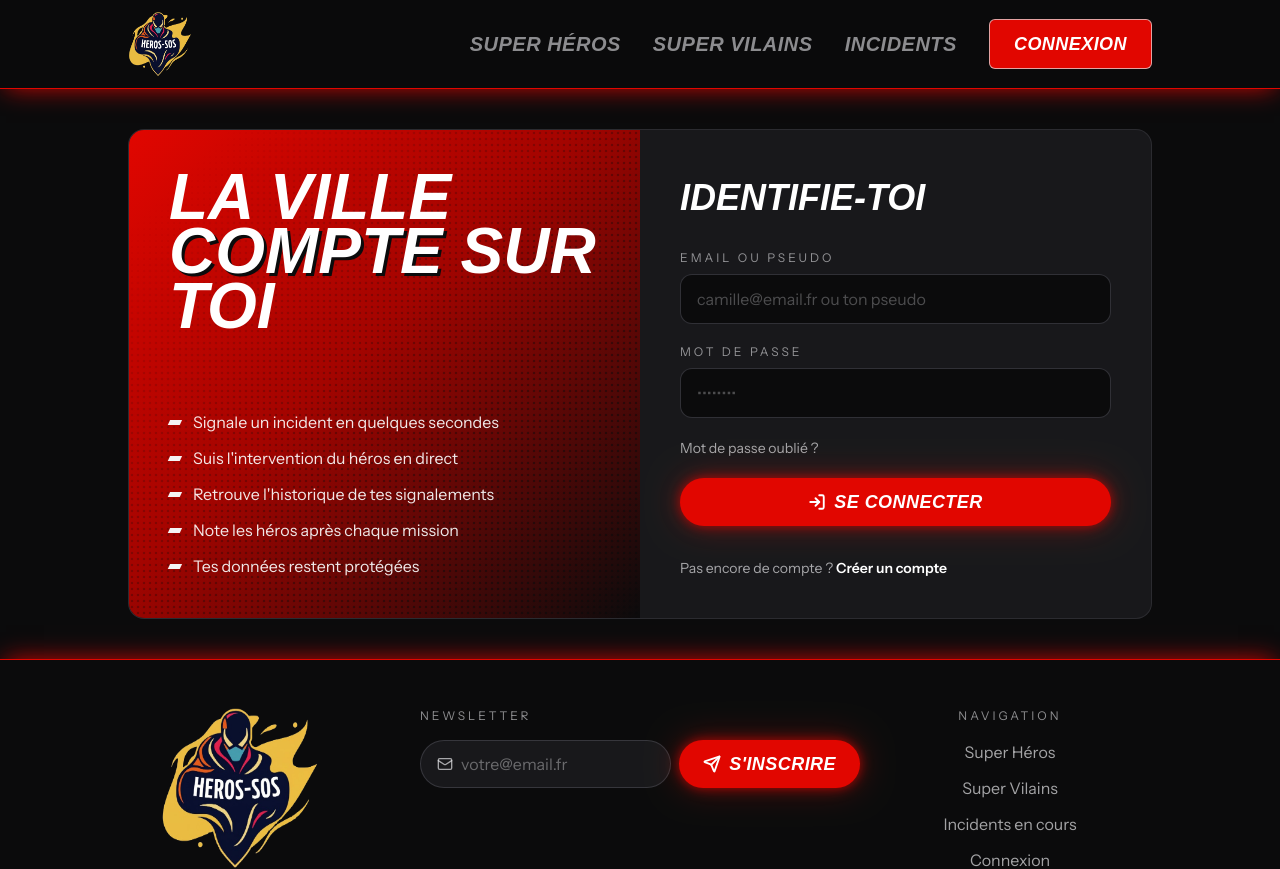
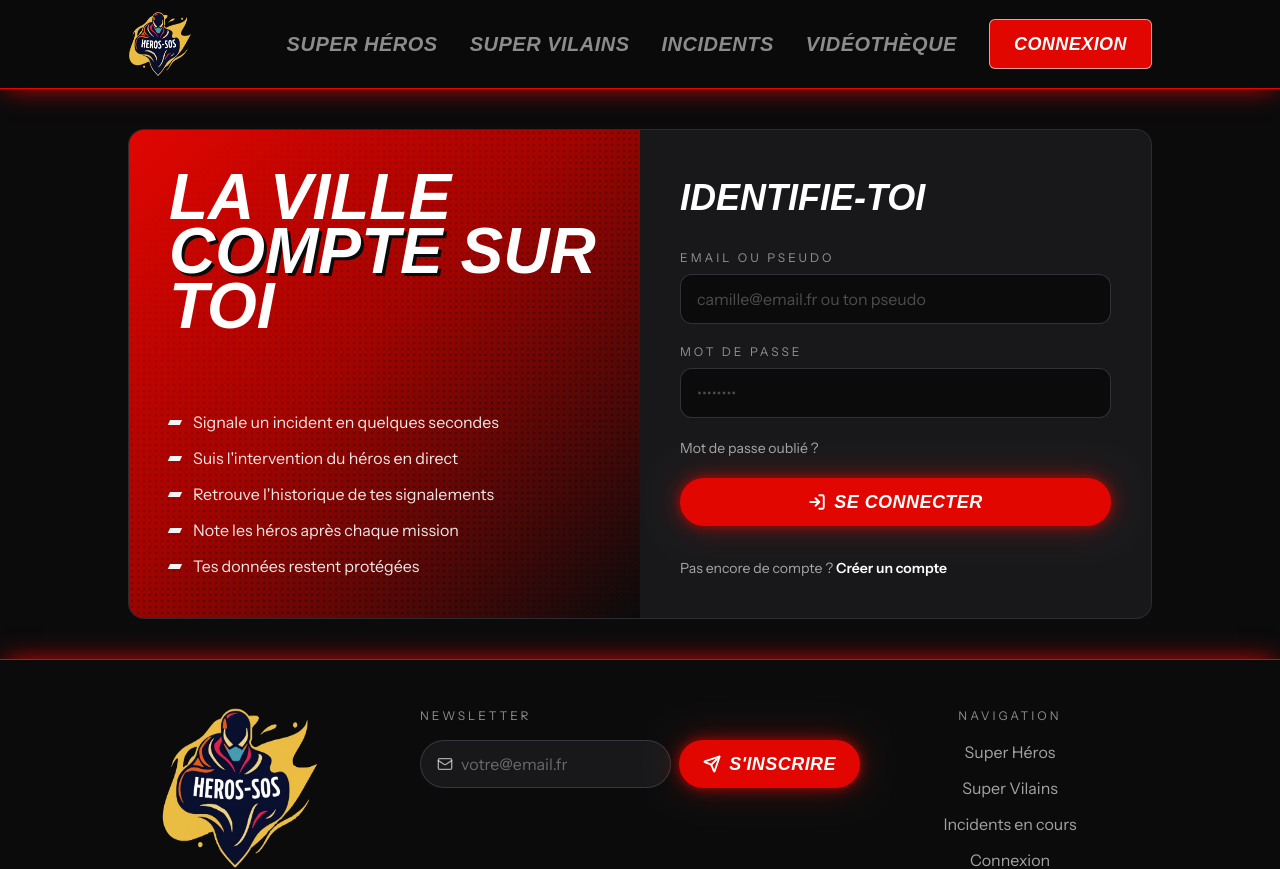
Before and after one commit to tomfrx12/Hero-SOS, a React (Vite) app: page /connexion in a window 1280 px wide. Shown: the top 869 px of the page. Built offline with nearby package versions, Linux system fonts and the light colour scheme; no server answers; a web font is replaced by a local one.

Commit message:
feat: ajouter le lien vidéothèque dans la navigation

```diff
--- a/src/composants/Header.tsx
+++ b/src/composants/Header.tsx
@@ -47,6 +47,7 @@ export default function Header() {
                     <NavLink to="/super-heros" className={classeLien}>Super Héros</NavLink>
                     <NavLink to="/super-vilains" className={classeLien}>Super Vilains</NavLink>
                     <NavLink to="/incidents" className={classeLien}>Incidents</NavLink>
+                    <NavLink to="/videotheque" className={classeLien}>Vidéothèque</NavLink>
 
                     {utilisateur?.role === "Administrateurs" && (
                         <NavLink to="/dashboard-admin" className={`${classeLien} font-display text-lg font-bold uppercase text-gris-trait/70 transition-colors hover:text-white`}>Dashboard Admin</NavLink>
```
